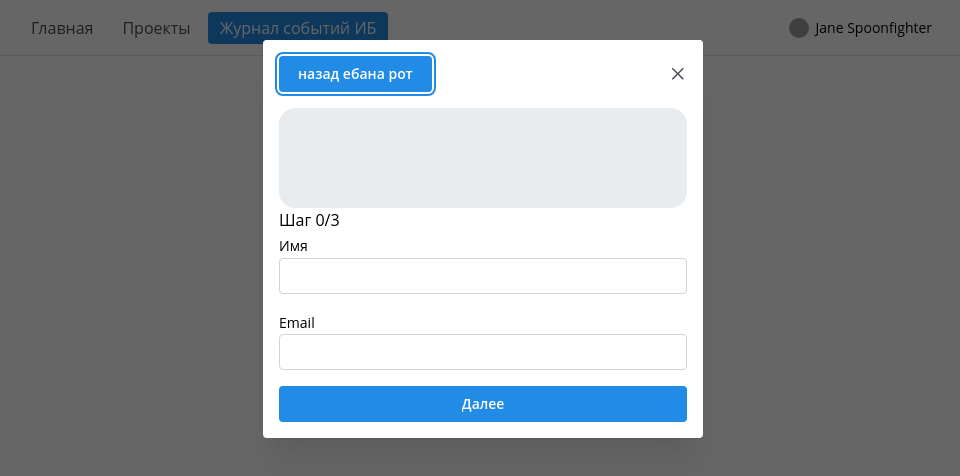
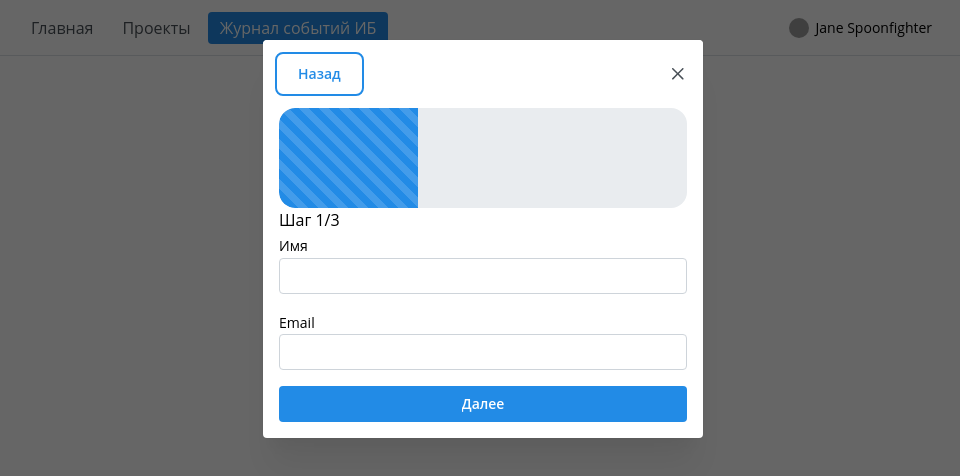
Before and after one commit to farkuy/geo, a React (Vite) app: page /security-journal in a window 1280 px wide. Shown: the top 476 px of the page, without its empty margins (157-1117 px from the left). Built offline with nearby package versions, Linux system fonts and the light colour scheme; grey boxes are pictures that could not be loaded.

Commit message:
added wizard

```diff
--- a/src/features/Wizard/Wizard.tsx
+++ b/src/features/Wizard/Wizard.tsx
@@ -1,24 +1,44 @@
 import { HeaderProcess } from "./components";
-import { ComponentType, useState } from "react";
+import { ComponentType, Ref, useImperativeHandle, useState } from "react";
 import { WizardContext, WizardContextProps } from "./wizardContext.type";
 import { Box } from "@mantine/core";
 
+export interface WizardHandle {
+  prev: () => void;
+  clear: () => void;
+}
+
 interface WizardProps<T extends object> {
   steps: ComponentType<WizardContextProps<T>>[];
+  initialData?: T;
+  isVisibleHeader?: boolean;
+  ref?: Ref<WizardHandle>;
 }
 
 export const Wizard = <T extends object>(props: WizardProps<T>) => {
-  const { steps } = props;
+  const { steps, initialData, isVisibleHeader = true, ref } = props;
   const [stepNow, setStepNow] = useState(0);
-  const [wizardData, setWizardData] = useState<T>({} as T);
+  const [wizardData, setWizardData] = useState<T>(initialData || ({} as T));
 
-  const value = Math.ceil((stepNow / steps.length) * 100);
+  const value = Math.ceil(((stepNow + 1) / steps.length) * 100);
 
-  const onNextStep = (value: object) => {
+  const onNextStep = (value: Partial<T>) => {
+    if (stepNow < steps.length - 1) {
       setWizardData({ ...wizardData, ...value });
       setStepNow((prev) => prev + 1);
+    }
   };
-  const onPrevStep = () => setStepNow((prev) => prev - 1);
+  const onPrevStep = () => {
+    if (stepNow > 0) {
+      setStepNow((prev) => prev - 1);
+    }
+  };
+  const onClear = () => setWizardData({} as T);
+
+  useImperativeHandle(ref, () => ({
+    prev: onPrevStep,
+    clear: onClear,
+  }));
 
   const StepNow = steps[stepNow];
 
@@ -28,18 +48,22 @@
         wizardData,
         onNextStep,
         onPrevStep,
+        onClear,
       }}
     >
       <Box>
+        {isVisibleHeader && (
           <HeaderProcess
             value={value}
-          stepNumber={stepNow}
+            stepNumber={stepNow + 1}
             maxStep={steps?.length || 1}
           />
+        )}
         <StepNow
           wizardData={wizardData}
           onNextStep={onNextStep}
           onPrevStep={onPrevStep}
+          onClear={onClear}
         />
       </Box>
     </WizardContext.Provider>
--- a/src/features/Wizard/wizardContext.type.ts
+++ b/src/features/Wizard/wizardContext.type.ts
@@ -1,14 +1,15 @@
-//TODO: подумать над clearData
 import { createContext } from "react";
 
 export interface WizardContextProps<T> {
   wizardData: T;
   onNextStep: (value: object) => void;
   onPrevStep: () => void;
+  onClear: () => void;
 }
 
 export const WizardContext = createContext<WizardContextProps<unknown>>({
   wizardData: {},
   onNextStep: ({}) => {},
   onPrevStep: () => {},
+  onClear: () => {},
 });
--- a/src/pages/securityJournal/SecurityJournalPage.tsx
+++ b/src/pages/securityJournal/SecurityJournalPage.tsx
@@ -11,24 +11,28 @@
   Form3,
   Form3Data,
 } from "@/pages/securityJournal/components/Form3/Form3";
-import { useContext } from "react";
-import { WizardContext } from "@/features/Wizard/wizardContext.type";
 import { Button, Modal } from "@mantine/core";
+import { WizardHandle } from "@/features/Wizard/Wizard";
+import { useRef } from "react";
 
 export interface Test extends Form1Data, Form2Data {
   step3: Form3Data;
 }
 
 export const SecurityJournalPage = () => {
-  const { onPrevStep } = useContext(WizardContext);
+  const wizardRef = useRef<WizardHandle | null>(null);
 
   return (
     <Modal
       opened={true}
-      onClose={() => 3}
-      title={<Button onClick={onPrevStep}> назад ебана рот</Button>}
+      onClose={close}
+      title={
+        <Button variant="subtle" onClick={wizardRef.current?.prev}>
+          Назад
+        </Button>
+      }
     >
-      <Wizard<Test> steps={[Form1, Form2, Form3]} />
+      <Wizard<Test> ref={wizardRef} steps={[Form1, Form2, Form3]} />
     </Modal>
   );
 };
```
Lines whose indentation alone changed are shown as unchanged.
